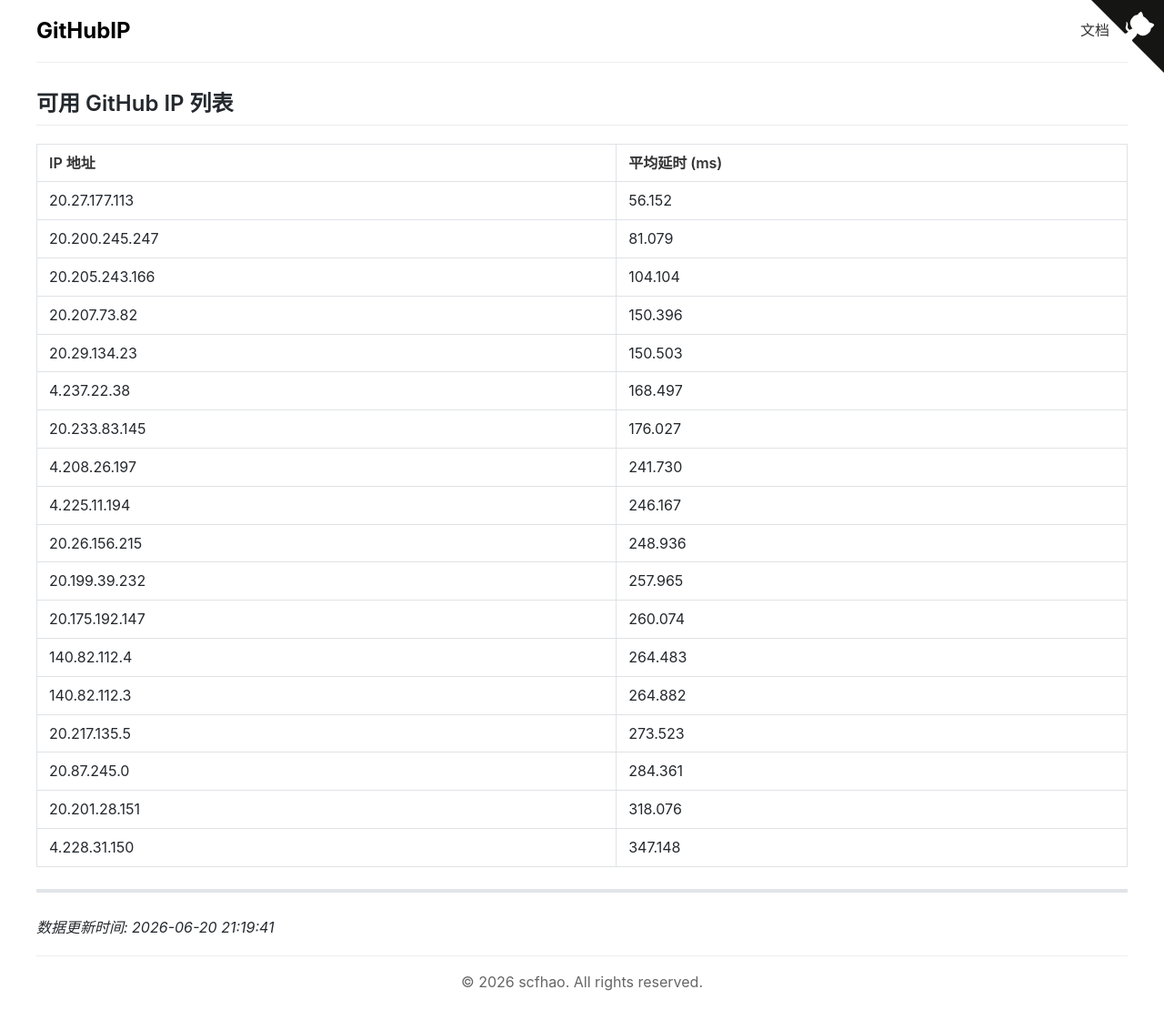
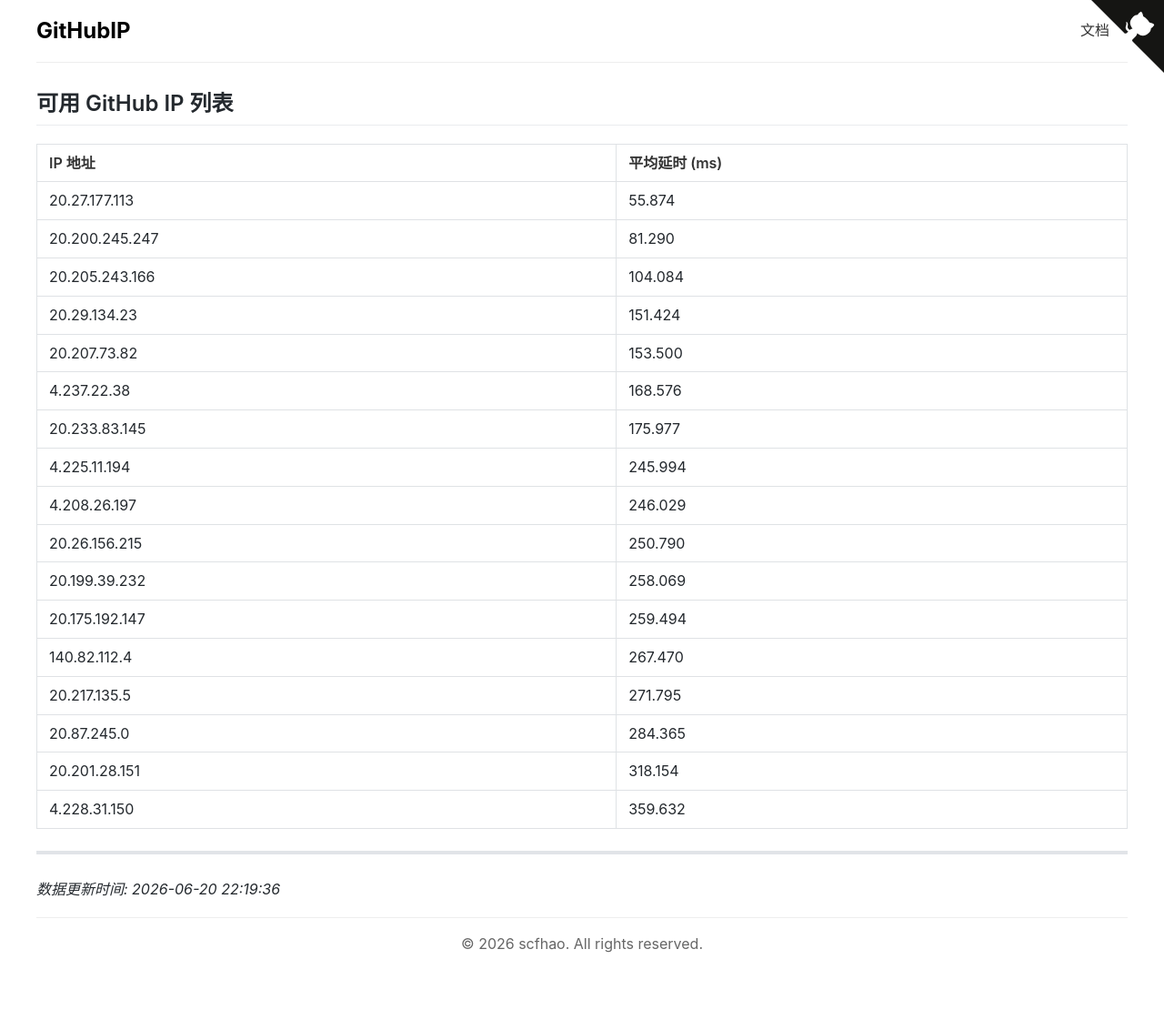
Before and after one commit to scfhao/GitHubIP, a Jekyll site: the page built from index.md, in a window 1280 px wide. Shown: the whole page at 91% size. Built offline with Jekyll 4.4.1, drawn with Linux system fonts in a browser that asks for light colours; after the commit the page ends 1068 px from its top, so only the background shows below that.

Commit message:
自动脚本执行 - 2026-06-20 22:19:37

```diff
--- a/index.md
+++ b/index.md
@@ -1,32 +1,31 @@
 ---
 layout: home
 title: GitHub IP 列表
-date: 2026-06-20 21:19:41
+date: 2026-06-20 22:19:36
 ---
 
 ## 可用 GitHub IP 列表
 
 | IP 地址 | 平均延时 (ms) |
 |---------|--------------|
-| 20.27.177.113 | 56.152 |
-| 20.200.245.247 | 81.079 |
-| 20.205.243.166 | 104.104 |
-| 20.207.73.82 | 150.396 |
-| 20.29.134.23 | 150.503 |
-| 4.237.22.38 | 168.497 |
-| 20.233.83.145 | 176.027 |
-| 4.208.26.197 | 241.730 |
-| 4.225.11.194 | 246.167 |
-| 20.26.156.215 | 248.936 |
-| 20.199.39.232 | 257.965 |
-| 20.175.192.147 | 260.074 |
-| 140.82.112.4 | 264.483 |
-| 140.82.112.3 | 264.882 |
-| 20.217.135.5 | 273.523 |
-| 20.87.245.0 | 284.361 |
-| 20.201.28.151 | 318.076 |
-| 4.228.31.150 | 347.148 |
+| 20.27.177.113 | 55.874 |
+| 20.200.245.247 | 81.290 |
+| 20.205.243.166 | 104.084 |
+| 20.29.134.23 | 151.424 |
+| 20.207.73.82 | 153.500 |
+| 4.237.22.38 | 168.576 |
+| 20.233.83.145 | 175.977 |
+| 4.225.11.194 | 245.994 |
+| 4.208.26.197 | 246.029 |
+| 20.26.156.215 | 250.790 |
+| 20.199.39.232 | 258.069 |
+| 20.175.192.147 | 259.494 |
+| 140.82.112.4 | 267.470 |
+| 20.217.135.5 | 271.795 |
+| 20.87.245.0 | 284.365 |
+| 20.201.28.151 | 318.154 |
+| 4.228.31.150 | 359.632 |
 
 ---
 
-*数据更新时间: 2026-06-20 21:19:41*
+*数据更新时间: 2026-06-20 22:19:36*
```
